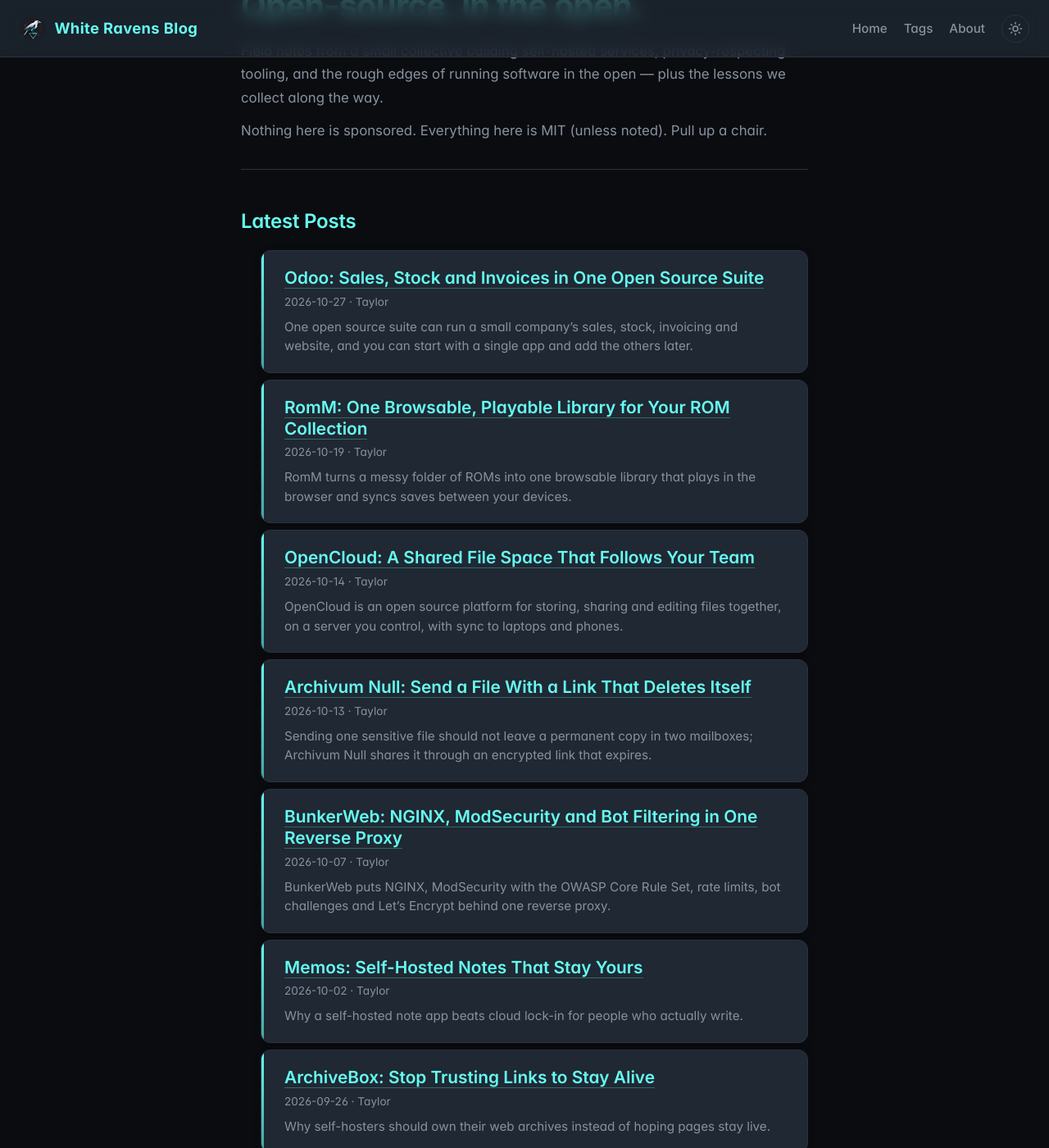
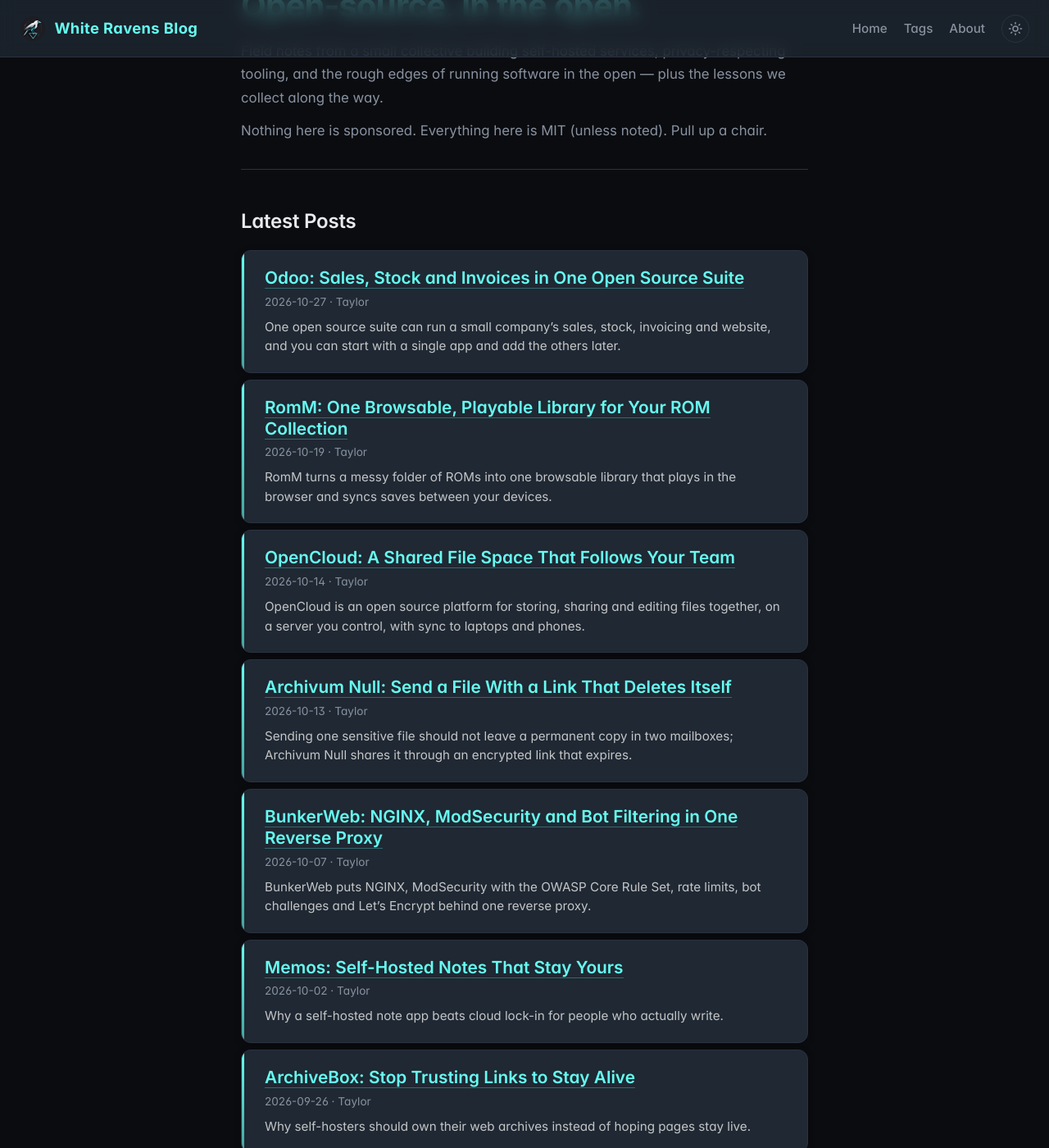
Before and after one commit to whiteravens20/blog, a Jekyll site: the page built from index.md, in a window 1280 px wide and 1400 px high, scrolled down 217 px. Shown: the whole window at 82% size. Built offline with Jekyll 4.4.1, drawn with Linux system fonts in a browser that asks for light colours.

Commit message:
style: quieter subheadings, an aligned post list and a one-line phone header

```diff
--- a/assets/css/style.css
+++ b/assets/css/style.css
@@ -50,6 +50,7 @@
   --text: #c5c6c7;
   --text-muted: #8892a0;
   --heading: #66fcf1;
+  --subheading: #e8eaed;
   --accent: #45a29e;
   --border: #2a3340;
   --code-bg: #11151a;
@@ -68,6 +69,7 @@
   --text: #18181b;
   --text-muted: #52525b;
   --heading: #0e7490;
+  --subheading: #18181b;
   --accent: #4338ca;
   --border: #e4e4e7;
   --code-bg: #f4f4f5;
@@ -137,6 +139,7 @@
   border-radius: 8px;
 }
 .site-title {
+  white-space: nowrap;
   font-weight: 700;
   font-size: 1.15rem;
   color: var(--heading);
@@ -191,7 +194,7 @@
 
 /* Generic typography for any markdown page rendered via default layout */
 .page-content > h2 {
-  color: var(--heading);
+  color: var(--subheading);
   font-size: 1.5rem;
   font-weight: 600;
   letter-spacing: -0.01em;
@@ -200,7 +203,7 @@
   scroll-margin-top: 5rem;
 }
 .page-content > h3 {
-  color: var(--heading);
+  color: var(--subheading);
   font-size: 1.2rem;
   font-weight: 600;
   margin-top: 2rem;
@@ -257,13 +260,13 @@
 .section-heading {
   font-size: 1.5rem;
   font-weight: 600;
-  color: var(--heading);
+  color: var(--subheading);
   margin-bottom: 1.5rem;
   letter-spacing: -0.01em;
 }
 
 /* ---------- Post list ---------- */
-.post-list { list-style: none; padding: 0; }
+.page-content > ul.post-list { list-style: none; padding: 0; }
 .post-list li {
   position: relative;
   margin-bottom: 1.25rem;
@@ -295,7 +298,7 @@
 .post-list h2 a { color: var(--heading); }
 .post-list h2 a:hover { opacity: 0.85; text-decoration: none; }
 .post-list .post-meta { color: var(--text-muted); font-size: 0.85rem; margin: 0 0 0.5rem; }
-.post-list p { color: var(--text-muted); font-size: 0.95rem; line-height: 1.55; margin: 0; }
+.post-list p { color: var(--text); font-size: 0.95rem; line-height: 1.55; margin: 0; }
 
 /* ---------- Post ---------- */
 .post-header h1 {
@@ -308,7 +311,7 @@
 .post-meta { color: var(--text-muted); font-size: 0.85rem; margin-bottom: 1.5rem; }
 
 .post-content h2, .post-content h3 {
-  color: var(--heading);
+  color: var(--subheading);
   margin-top: 2rem;
   margin-bottom: 0.75rem;
   font-weight: 600;
@@ -518,7 +521,11 @@
 /* ---------- Responsive ---------- */
 @media (max-width: 640px) {
   .site-header { padding: 0.9rem 1rem; }
-  .site-header nav { gap: 0.85rem; }
+  .site-header nav { gap: 0.7rem; }
+  .site-title { font-size: 1rem; letter-spacing: 0; }
+  /* The logo and the name already lead home, and a phone has no room for the word as well. */
+  .site-header nav a[href="/"] { display: none; }
+  .site-brand { gap: 0.5rem; }
   .page-content { padding: 0 1rem; margin: 1.5rem auto; }
   .post-list li { padding: 1rem 1rem 1rem 1.25rem; }
   .post-nav { grid-template-columns: 1fr; }
```
